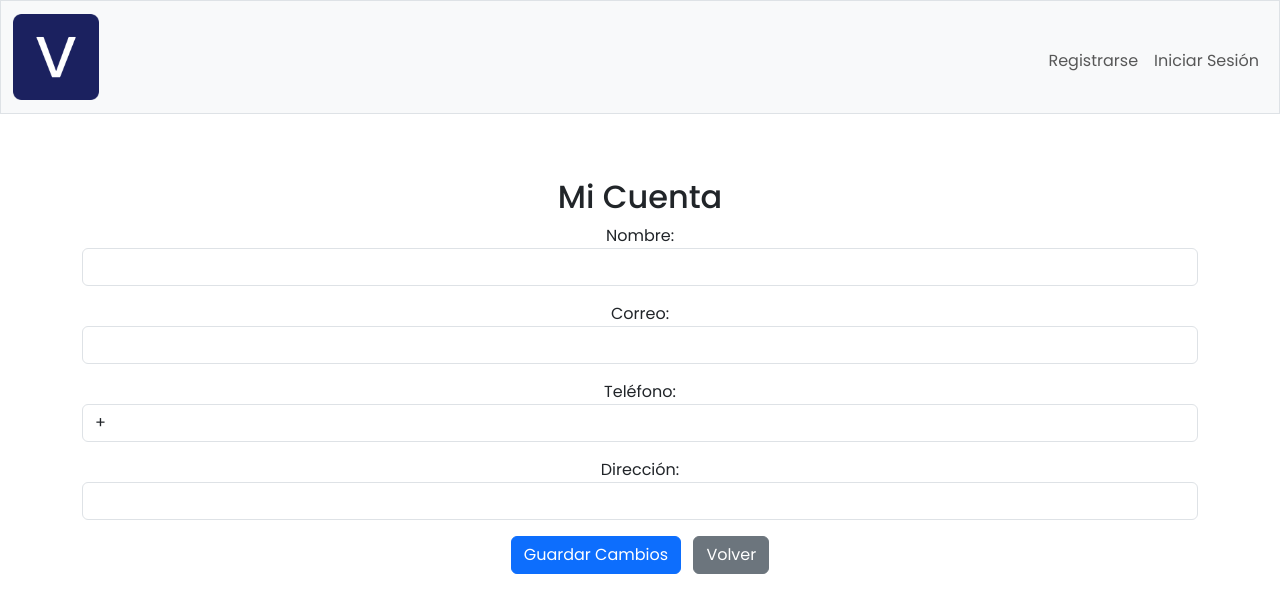
After one commit to Luudeus/alev, a Flask app: template templates/mi-cuenta.html in a window 1280 px wide. The commit adds this page. Shown: the top 613 px of the page. Run offline with Flask 3, Linux system fonts and the light colour scheme; the template is opened without the code that fills it, so the values that code supplies are empty; some libraries are stand-ins or nearby versions.

Commit message:
Finish mi cuenta frontend

```diff
--- a/app.py
+++ b/app.py
@@ -559,5 +559,76 @@ def delete_user():
     return redirect(url_for("editar_usuarios"))
 
 
+@app.route("/mi-cuenta", methods=["GET", "POST"])
+@login_required  # Asume que tienes una función similar a esta para requerir inicio de sesión
+def mi_cuenta():
+    if request.method == "GET":
+        # Obtener el RUT de la sesión del usuario
+        user_rut = session.get("user_id")
+        if not user_rut:
+            flash("No se proporcionó el RUT del usuario", "warning")
+            return redirect(url_for("index"))
+
+        # Conectar con la base de datos
+        cursor = mysql.connection.cursor()
+
+        # Obtener los datos del usuario
+        try:
+            cursor.execute("SELECT * FROM User WHERE RUT = %s", (user_rut,))
+            user = cursor.fetchone()
+        except Exception as e:
+            print("No se pudieron obtener los datos del usuario:", e)
+            flash("No se pudieron obtener los datos del usuario", "warning")
+            return redirect(url_for("index"))
+
+        cursor.close()
+
+        # Verificar si el usuario existe
+        if not user:
+            flash("Usuario no encontrado", "warning")
+            return redirect(url_for("index"))
+
+        # Renderizar la plantilla mi-cuenta.html pasando los datos del usuario
+        return render_template("mi-cuenta.html", user=user)
+
+    elif request.method == "POST":
+        try:
+            # Obtener el RUT y los datos del formulario
+            user_rut = session.get("user_id")
+            nombre = request.form.get("nombre")
+            correo = request.form.get("correo")
+            telefono = request.form.get("telefono")
+            direccion = request.form.get("direccion")
+
+            # Conectar con la base de datos
+            cursor = mysql.connection.cursor()
+
+            # Verificar si el usuario existe
+            cursor.execute("SELECT RUT FROM User WHERE RUT = %s", (user_rut,))
+            if cursor.fetchone() is None:
+                cursor.close()
+                flash("Usuario no encontrado", "warning")
+                return redirect(url_for("index"))
+
+            # Actualizar los datos del usuario
+            update_query = """
+                UPDATE User
+                SET nombre = %s, correo = %s, telefono = %s, direccion = %s
+                WHERE RUT = %s
+            """
+            cursor.execute(update_query, (nombre, correo, telefono, direccion, user_rut))
+            mysql.connection.commit()
+            cursor.close()
+            session["username"] = nombre
+
+            flash(f"Los datos del usuario han sido actualizados", "success")
+            return redirect(url_for("mi_cuenta"))
+
+        except Exception as e:
+            print("Error al actualizar el usuario:", e)
+            flash("Error al actualizar el usuario", "warning")
+            return redirect(url_for("mi_cuenta"))
+
+
 if __name__ == "__main__":
     app.run(debug=True)
--- a/templates/index.html
+++ b/templates/index.html
@@ -31,7 +31,7 @@
                     <div class="btn-group-vertical">
                         {% if session["permission_type"] == "normal" %}
                             <a href="/certificado" class="btn btn-primary btn-lg">Obtener Certificado de Residencia</a>
-                            <a href="/cuenta" class="btn btn-secondary btn-lg">Ir a Mi Cuenta</a>
+                            <a href="/mi-cuenta" class="btn btn-secondary btn-lg">Ir a Mi Cuenta</a>
                             <a href="/logout" class="btn btn-danger btn-lg">Cerrar Sesión</a>
                         {% elif session["permission_type"] == "admin" %}
                             <a href="/lista-de-usuarios" class="btn btn-primary btn-lg">Lista de Usuarios</a>
--- a/templates/layout.html
+++ b/templates/layout.html
@@ -46,7 +46,7 @@
                     </ul>
                     {% if session["user_id"] %}
                         <ul class="navbar-nav ms-auto mt-2">
-                            <li class="nav-item"><a class="nav-link" href="/cuenta">Mi cuenta</a></li>
+                            <li class="nav-item"><a class="nav-link" href="/mi-cuenta">Mi cuenta</a></li>
                             <li class="nav-item"><a class="nav-link" href="/logout">Cerrar Sesión</a></li>
                         </ul>
                     {% else %}
--- /dev/null
+++ b/templates/mi-cuenta.html
@@ -0,0 +1,71 @@
+{% extends "layout.html" %}
+
+{% block title %}
+Mi Cuenta
+{% endblock %}
+
+{% block main %}
+<div class="container mt-3">
+    <h2>Mi Cuenta</h2>
+    <form id="edit-account-form" method="post">
+        <!-- Hidden field for user ID -->
+        <input type="hidden" name="user_id" value="{{ user.RUT }}">
+
+        <div class="mb-3">
+            <label for="nombre">Nombre:</label>
+            <input type="text" class="form-control" id="nombre" name="nombre" value="{{ user.nombre }}" required>
+        </div>
+
+        <div class="mb-3">
+            <label for="correo">Correo:</label>
+            <input type="email" class="form-control" id="correo" name="correo" value="{{ user.correo }}" required>
+        </div>
+
+        <div class="mb-3">
+            <label for="telefono">Teléfono:</label>
+            <input type="text" class="form-control" id="telefono" name="telefono" value="{{ user.telefono }}" required>
+        </div>
+
+        <div class="mb-3">
+            <label for="direccion">Dirección:</label>
+            <input type="text" class="form-control" id="direccion" name="direccion" value="{{ user.direccion }}" required>
+        </div>
+
+        <!-- Add more fields as needed -->
+
+        <div class="mt-3">
+            <button type="submit" class="btn btn-primary">Guardar Cambios</button>
+            <a href="/" class="btn btn-secondary ms-2">Volver</a>
+        </div>
+    </form>
+</div>
+
+<script>
+    var phoneInput = document.getElementById('telefono');
+
+    phoneInput.addEventListener('input', function (e) {
+        formatPhoneNumber(e);
+    });
+
+    document.addEventListener('DOMContentLoaded', function () {
+        // Verificar si el campo no comienza con '+' y agregarlo al principio
+        if (!phoneInput.value.startsWith('+')) {
+            phoneInput.value = '+' + phoneInput.value;
+        }
+    });
+
+    function formatPhoneNumber(e) {
+        var value = e.target.value.replace(/[^\d+]/g, '');
+        if (value.length > 1 && value.charAt(0) !== '+') {
+            value = '+' + value.slice(1);
+        }
+        if (value.length > 12) {
+            value = value.slice(0, 12);
+        }
+        e.target.value = value;
+    }
+</script>
+
+
+
+{% endblock %}
--- a/templates/register.html
+++ b/templates/register.html
@@ -49,11 +49,11 @@
 
         function formatPhoneNumber(e) {
             var value = e.target.value.replace(/[^\d+]/g, '');
+            if (value.length > 1 && value.charAt(0) !== '+') {
+                value = '+' + value.slice(1);
+            }
             if (value.length > 12) {
                 value = value.slice(0, 12);
-            }
-            if (value.charAt(0) !== '+') {
-                value = '+' + value.replace(/\D/g, '');
             }
             e.target.value = value;
         }
```
Also changed, not shown: templates/edit-user.html (+20 -14 lines).
